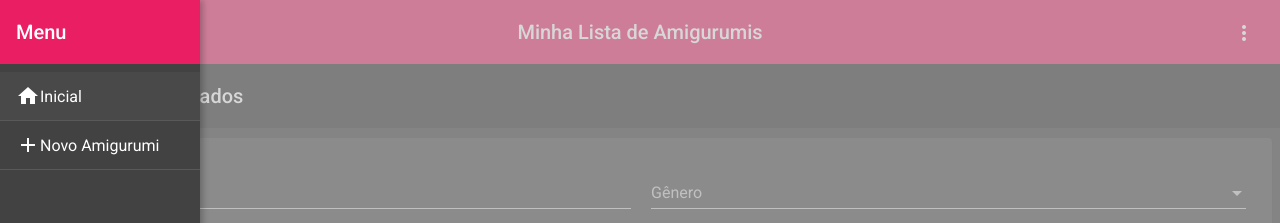
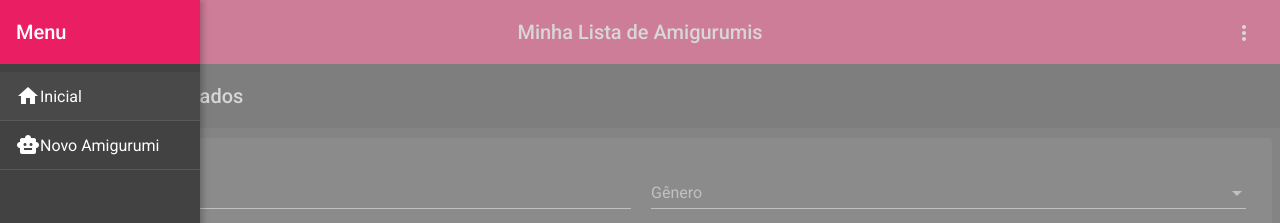
Before and after one commit to mihainuan/myAmigurumi, an Angular app: page /amigurumis in a window 1280 px wide. Both pictures are taken after a click on the button "menu". Shown: the top 223 px of the page. Built offline with nearby package versions, Linux system fonts and the light colour scheme; data requests are answered from the project's data file.

Commit message:
Buscando e listando os filmes

```diff
--- a/src/app/core/amigurumis.service.ts
+++ b/src/app/core/amigurumis.service.ts
@@ -14,7 +14,8 @@ export class AmigurumisService {
 
   constructor(
     private http: HttpClient,
-    private configService: ConfigParamsService) { }
+    private configService: ConfigParamsService
+  ) {}
 
   // Salva um novo Amigurumi
   salvar(amigurumi: Amigurumi): Observable<Amigurumi> {
@@ -26,7 +27,7 @@ export class AmigurumisService {
     return this.http.put<Amigurumi>(API_URL + amigurumi.id, amigurumi);
   }
 
-  // Listar todos Amigurumis salvos
+  // Listagem de todos Amigurumis salvos
   listar(config: ConfigPrams): Observable<Amigurumi[]> {
     const configPrams = this.configService.configurarParametros(config);
     return this.http.get<Amigurumi[]>(API_URL, {params: configPrams});
--- a/src/app/shared/components/topo/topo.component.html
+++ b/src/app/shared/components/topo/topo.component.html
@@ -6,7 +6,7 @@
           <mat-icon>home</mat-icon> Inicial</a>
         <mat-divider></mat-divider>
         <a mat-list-item [routerLink]="['/amigurumis/new']">
-          <mat-icon>add</mat-icon> Novo Amigurumi</a>
+          <mat-icon>smart_toy</mat-icon>  Novo Amigurumi</a>
         <mat-divider></mat-divider>
       </mat-nav-list>
     </mat-sidenav>
```
